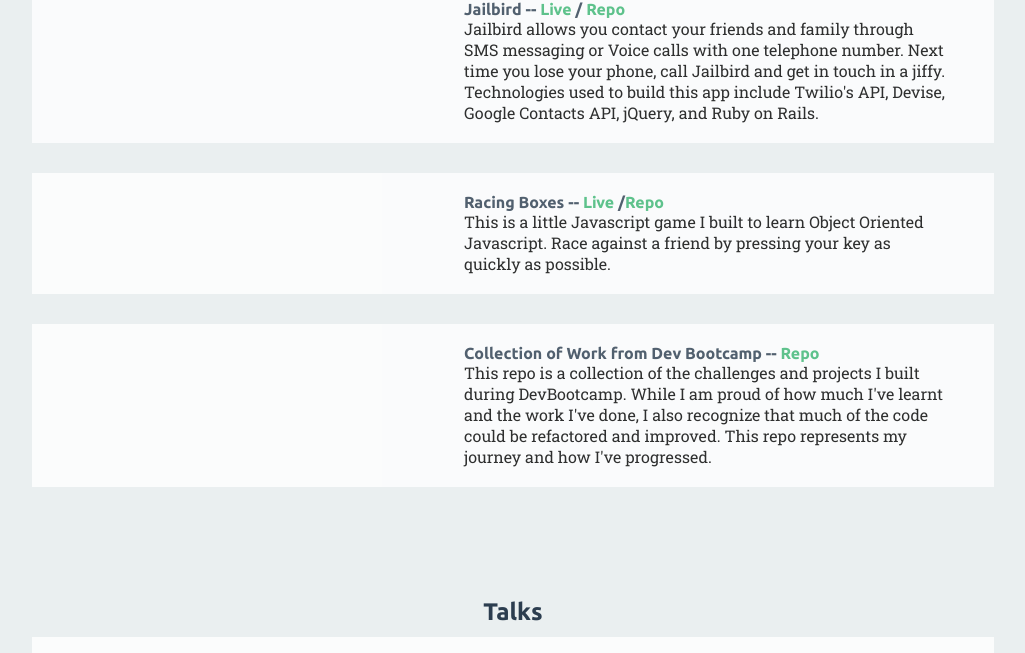
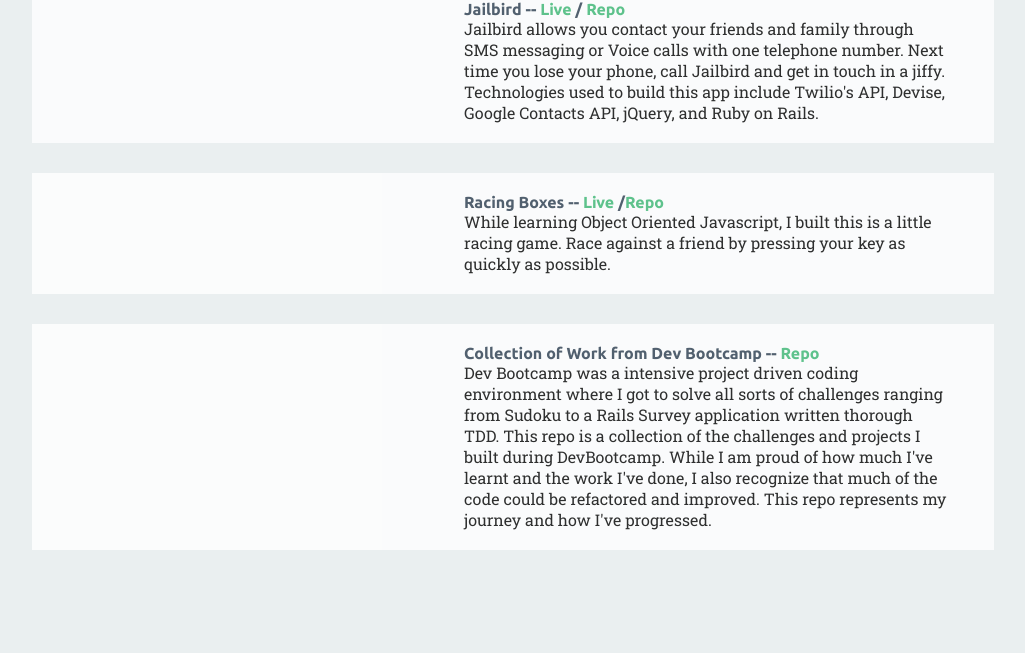
Before and after one commit to etsai/etsai.github.io, a Jekyll site: the page built from projects/index.html, in a window 1280 px wide, cut to the strip 496-1149 px from the top of the page. Shown: the whole strip, without its empty margins (127-1152 px from the left). Built offline with Jekyll 4.4.1, drawn with Linux system fonts in a browser that asks for light colours; nearby versions of some CDN libraries.

Commit message:
update text

```diff
--- a/projects/index.html
+++ b/projects/index.html
@@ -20,14 +20,14 @@
 <div class="project">
 <span class="description">
 <h3>Racing Boxes -- <a href="racing_boxes/racing_boxes.html">Live</a> /<a href="https://gist.github.com/etsai/7956281">Repo</a></h3>
-This is a little Javascript game I built to learn Object Oriented Javascript. Race against a friend by pressing your key as quickly as possible.
+While learning Object Oriented Javascript, I built this is a little racing game. Race against a friend by pressing your key as quickly as possible.
 </span>
 </div>
 
 <div class="project">
 <span class="description">
 <h3>Collection of Work from Dev Bootcamp -- <a href="https://github.com/etsai/DevBootcamp">Repo</a></h3>
-This repo is a collection of the challenges and projects I built during DevBootcamp. While I am proud of how much I've learnt and the work I've done, I also recognize that much of the code could be refactored and improved. This repo represents my journey and how I've progressed.
+Dev Bootcamp was a intensive project driven coding environment where I got to solve all sorts of challenges ranging from Sudoku to a Rails Survey application written thorough TDD. This repo is a collection of the challenges and projects I built during DevBootcamp. While I am proud of how much I've learnt and the work I've done, I also recognize that much of the code could be refactored and improved. This repo represents my journey and how I've progressed.
 </span>
 </div>
 
--- a/stylesheets/styles.css
+++ b/stylesheets/styles.css
@@ -183,5 +183,5 @@
 }
 
 #projects-nav{
-  margin: 0px 0px 20px 50px;
+  margin-bottom: 20px;
 }
```
Also changed, not shown: _includes/about.html (+8 -8 lines).
